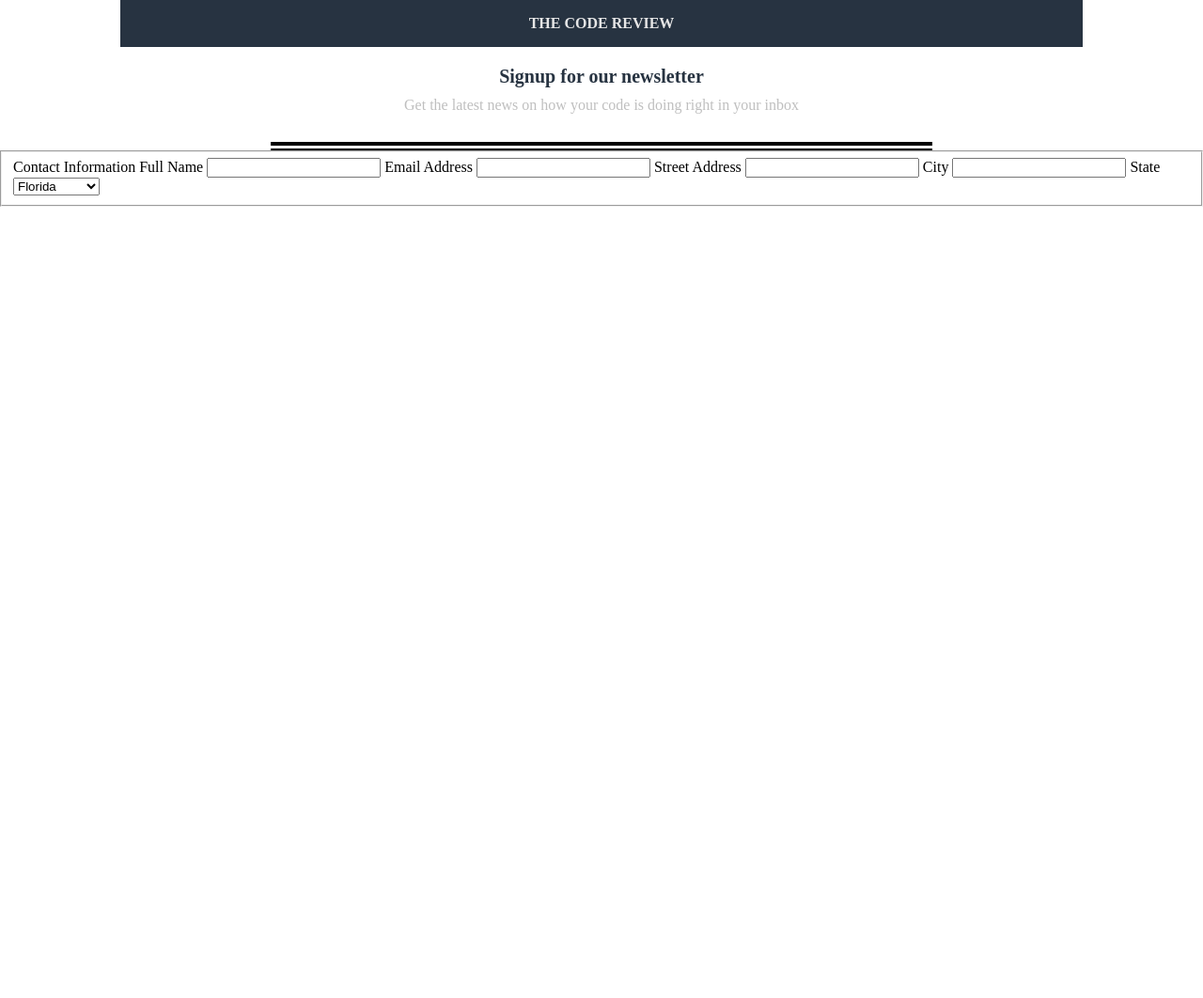
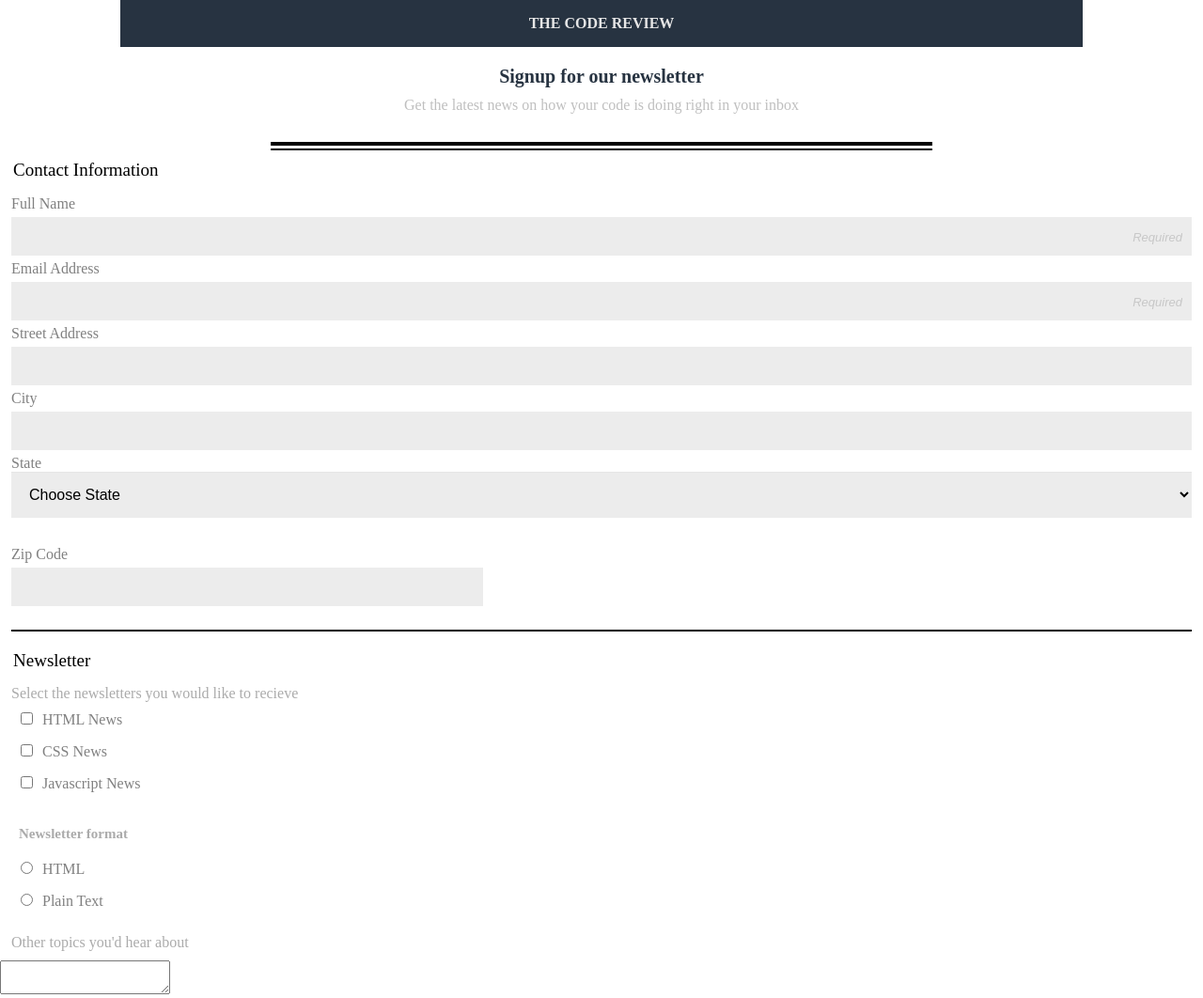
Before and after one commit to MaliaPagley/techdegree-responsive-registration-form, a plain HTML site: page index.html in a window 1280 px wide. Shown: the whole page at 94% size. Before the commit the page ends 800 px from the top, so only its background shows below. Drawn offline with Linux system fonts and the light colour scheme.

Commit message:
checkboxes and radio buttons added

```diff
--- a/index.html
+++ b/index.html
@@ -23,12 +23,24 @@
     </header>
     <form>
       <fieldset>
-        <legned>Contact Information</legned>
+        <legend>Contact Information</legend>
+
         <label for="name">Full Name</label>
-        <input type="text" id="name" name="user-name" />
+        <input
+          type="text"
+          id="name"
+          name="user-name"
+          placeholder="Required"
+          class="contact"
+        />
 
         <label for="email">Email Address</label>
-        <input type="email" id="email" name="user-email" />
+        <input
+          type="email"
+          id="email"
+          name="user-email"
+          placeholder="Required"
+        />
 
         <label for="address">Street Address</label>
         <input type="text" id="address" name="user-address" />
@@ -38,13 +50,59 @@
 
         <label for="state">State</label>
         <select id="state" name="user-state">
+          <option value="" disabled selected hidden>Choose State</option>
           <option value="florida_state">Florida</option>
           <option value="colorado_state">Colorado</option>
           <option value="ohio_state">Ohio</option>
           <option value="washington_state">Washington</option>
           <option value="tennessee_state">Tennessee</option>
         </select>
+
+        <label for="zip">Zip Code</label>
+        <input type="text" id="zip" name="user-zip" />
+
+        <hr class="line2" />
       </fieldset>
+
+      <fieldset>
+        <legend>Newsletter</legend>
+        <p>Select the newsletters you would like to recieve</p>
+
+        <div class="checkgroup">
+          <input
+            type="checkbox"
+            id="htmlnewsletter"
+            name="user_newsletter"
+          /><label for="htmlnewsletter">HTML News</label><br />
+
+          <input
+            type="checkbox"
+            id="cssnewsletter"
+            name="user_newsletter"
+          /><label for="cssnewsletter">CSS News</label><br />
+
+          <input
+            type="checkbox"
+            id="jsnewsletter"
+            name="user_newletter"
+          /><label for="jsnewsletter">Javascript News</label>
+        </div>
+
+        <h1 class="formattext">Newsletter format</h1>
+
+        <div class="radiogroup">
+          <input type="radio" id="htmlformat" name="user-newsformat" /><label
+            for="htmlformat"
+            >HTML</label
+          ><br />
+          <input type="radio" id="plaintext" name="user-newsformat" /><label
+            for="plaintext"
+            >Plain Text</label
+          >
+        </div>
+        <p>Other topics you'd hear about</p>
+      </fieldset>
+      <textarea id="comment" name="user_comment"></textarea>
     </form>
   </body>
 </html>
--- a/style.css
+++ b/style.css
@@ -18,6 +18,73 @@
     margin: auto;
     align-self: center;
 }
+/*FORM STYLING*/
+/*legend {
+    font-weight: 700;
+    font-size: 1.75rem;
+    margin-bottom: 5px;
+}
+label {
+    display: block;
+    margin-top: 1.5rem;
+    font-size: 1.1rem;
+}
+fieldset {
+    margin-top: 20px;
+    border: 0;
+}
+*/
+input[type="text"], input[type="email"] {
+    display: block;
+    width: 100%;
+    margin: 5px 0;
+    padding: 8px;
+    font-size: 18px;
+    border: 2px solid rgb(236, 236, 236);
+    background-color: rgb(236, 236, 236);
+}
+ .checkgroup, .radiogroup {
+    margin: 10px;
+}
+input, .checkgroup {
+    margin-bottom: 20px;
+}
+.checkgroup label, .radiogroup label {
+    margin-left: 10px;
+}
+
+
+.formattext {
+    font-size: 15px;
+    margin: 10px 10px 20px 8px;
+    color: rgb(171, 171, 171);
+}
+
+
+
+
+label {
+   color: gray;
+}
+legend {
+    font-size: 19px;
+
+    padding: 10px 0px 10px 2px;
+}
+#zip {
+    max-width: 40%;
+}
+.line2 {
+    margin-top: 25px;
+    margin-bottom: 0px;
+    align-self: center;
+    border: 1px solid;
+}
+
+p {
+    color: rgb(171, 171, 171);
+}
+
 
 
 @media (min-width: 320px) {
@@ -43,6 +110,47 @@
     .lines {
         max-width: 90%;
     }
+    ::placeholder {
+        text-align: right;
+        font-size: 13px;
+        font-style: italic;
+        opacity: 30%;
+    }
+    select {
+        background: rgba(255,255,255,0.1);
+        border: none;
+        font-size: 16px;
+        height: auto;
+        margin: 0;
+        outline: 0;
+        padding: 15px;
+        width: 100%;
+        background-color: rgb(236, 236, 236);
+
+        box-shadow: 0 1px 0 rgba(0,0,0,0.03) inset;
+        margin-bottom: 30px;
+      }
+
+
+    /*FORM STYLING*/
+
+    /*label {
+        display: block;
+        margin-top: 1.5rem;
+        font-size: 1.1rem;
+    }*/
+    fieldset {
+        border: 0;
+    }
+
+    /* input, textarea {
+        display: block;
+        width: 100%;
+        margin: 5px 0;
+        padding: 20px;
+        font-size: 18px;
+    } */
+
 
 }
 @media (min-width: 1024px) {
```
